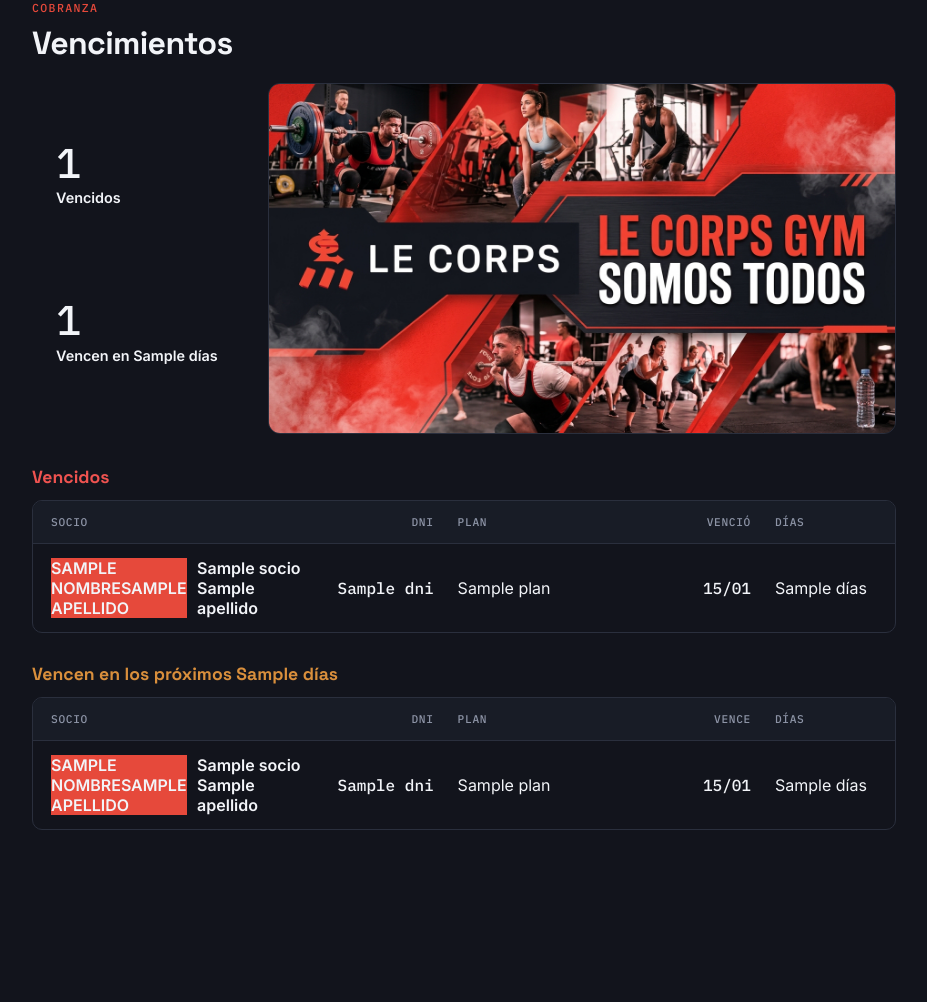
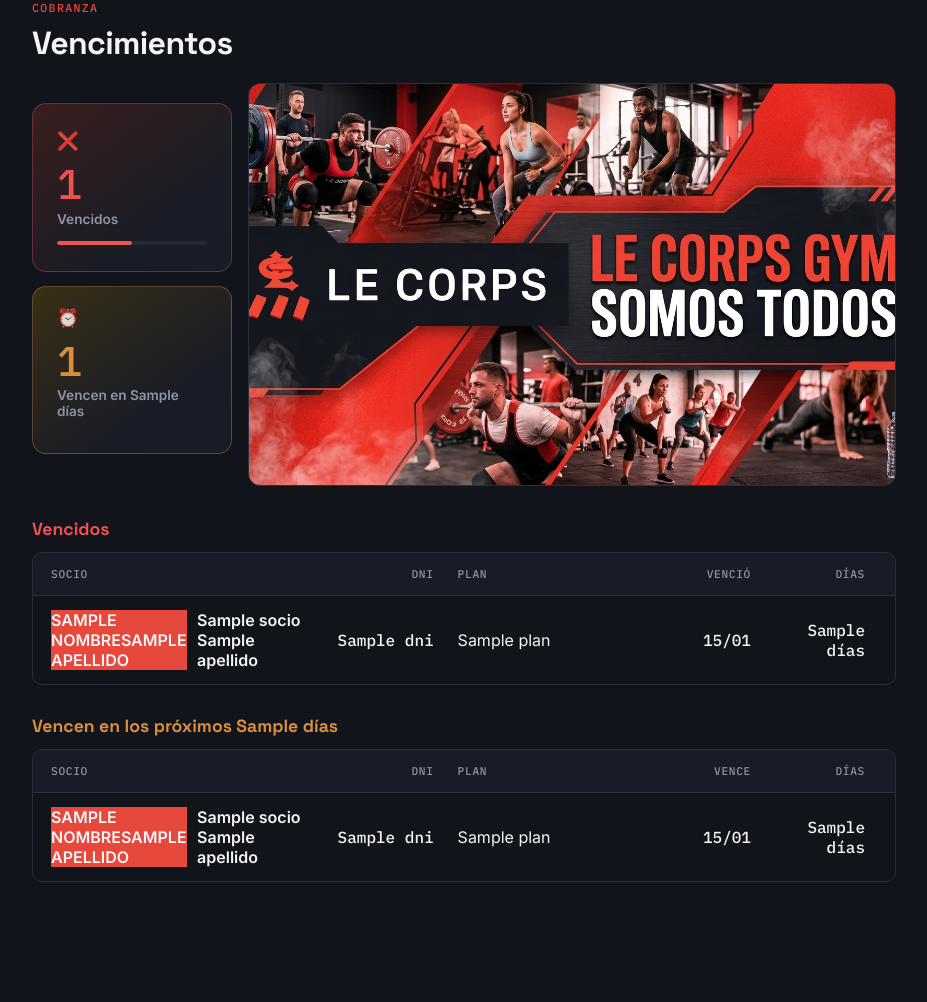
Before and after one commit to marchedev2002/gimnasio-app, a Flask app: template templates/alertas.html in a window 1280 px wide. Shown: the part 67-1069 px from the top of the page, without its empty margins (176-1103 px from the left). Before the commit the page ends 897 px from the top, so only its background shows below. Run offline with Flask 3, Linux system fonts and the light colour scheme; the template is opened without the code that fills it: most values are stand-ins (such as "Sample title", 1, 10 or a date in 2020).

Commit message:
Rediseño Vencimiento

```diff
--- a/static/css/style.css
+++ b/static/css/style.css
@@ -1573,3 +1573,104 @@ input[type="file"].db-input { padding: 10px 14px; color: var(--db-text-dim); }
 .db-pill-active-danger {
     background: var(--db-surface-raised);
 }
+/* =========================================================
+   Refinamiento de Vencimientos
+   ========================================================= */
+
+.db-venc-stats {
+    display: flex;
+    flex-direction: column;
+    gap: 14px;
+}
+
+.db-venc-stat-card {
+    background: var(--db-surface);
+    border: 1px solid var(--db-border);
+    border-radius: 14px;
+    padding: 22px 24px;
+    flex: 1;
+    display: flex;
+    flex-direction: column;
+    gap: 6px;
+    position: relative;
+    overflow: hidden;
+}
+
+.db-venc-stat-card--danger {
+    border-color: rgba(239, 83, 80, 0.35);
+    background: linear-gradient(145deg, var(--db-danger-bg) 0%, var(--db-surface) 70%);
+}
+
+.db-venc-stat-card--warning {
+    border-color: rgba(217, 143, 60, 0.35);
+    background: linear-gradient(145deg, var(--db-warning-bg) 0%, var(--db-surface) 70%);
+}
+
+.db-venc-stat-icon {
+    font-size: 1.1rem;
+    opacity: 0.85;
+}
+
+.db-venc-stat-number {
+    font-family: var(--db-mono);
+    font-size: 2.6rem;
+    font-weight: 500;
+    line-height: 1;
+    font-variant-numeric: tabular-nums;
+}
+
+.db-venc-stat-card--danger .db-venc-stat-number {
+    color: var(--db-danger);
+}
+
+.db-venc-stat-card--warning .db-venc-stat-number {
+    color: var(--db-warning);
+}
+
+.db-venc-stat-label {
+    font-size: 0.85rem;
+    color: var(--db-text-dim);
+}
+
+.db-venc-stat-bar {
+    height: 4px;
+    border-radius: 2px;
+    background: rgba(255, 255, 255, 0.06);
+    margin-top: 8px;
+    overflow: hidden;
+}
+
+.db-venc-stat-bar-fill {
+    height: 100%;
+    border-radius: 2px;
+}
+
+.db-venc-stat-card--danger .db-venc-stat-bar-fill {
+    background: var(--db-danger);
+}
+
+.db-venc-stat-card--warning .db-venc-stat-bar-fill {
+    background: var(--db-warning);
+}
+
+@media (min-width: 700px) {
+    .db-venc-stats {
+        width: 200px;
+        flex-shrink: 0;
+    }
+}
+
+/* --- Columnas numéricas de las tablas de vencimientos: alineadas y monoespaciadas --- */
+
+.db-venc-header span:nth-child(2),
+.db-venc-header span:nth-child(4),
+.db-venc-header span:nth-child(5) {
+    font-family: var(--db-mono);
+    text-align: right;
+    padding-right: 12px;
+}
+
+.db-venc-header span:nth-child(4),
+.db-venc-header span:nth-child(5) {
+    font-variant-numeric: tabular-nums;
+}
--- a/templates/alertas.html
+++ b/templates/alertas.html
@@ -20,13 +20,17 @@
 
                 <div class="db-venc-top">
             <div class="db-venc-stats">
-                <div class="db-venc-stat-card">
+                <div class="db-venc-stat-card db-venc-stat-card--danger">
+                    <span class="db-venc-stat-icon">❌</span>
                     <span class="db-venc-stat-number">{{ vencidos|length }}</span>
                     <span class="db-venc-stat-label">Vencidos</span>
+                    <div class="db-venc-stat-bar"><div class="db-venc-stat-bar-fill" style="width: {{ (vencidos|length / ((vencidos|length + por_vencer|length) or 1) * 100)|round(0) }}%;"></div></div>
                 </div>
-                <div class="db-venc-stat-card">
+                <div class="db-venc-stat-card db-venc-stat-card--warning">
+                    <span class="db-venc-stat-icon">⏰</span>
                     <span class="db-venc-stat-number">{{ por_vencer|length }}</span>
                     <span class="db-venc-stat-label">Vencen en {{ dias_limite }} días</span>
+                    <div class="db-venc-stat-bar"><div class="db-venc-stat-bar-fill" style="width: {{ (por_vencer|length / ((vencidos|length + por_vencer|length) or 1) * 100)|round(0) }}%;"></div></div>
                 </div>
             </div>
 
```
